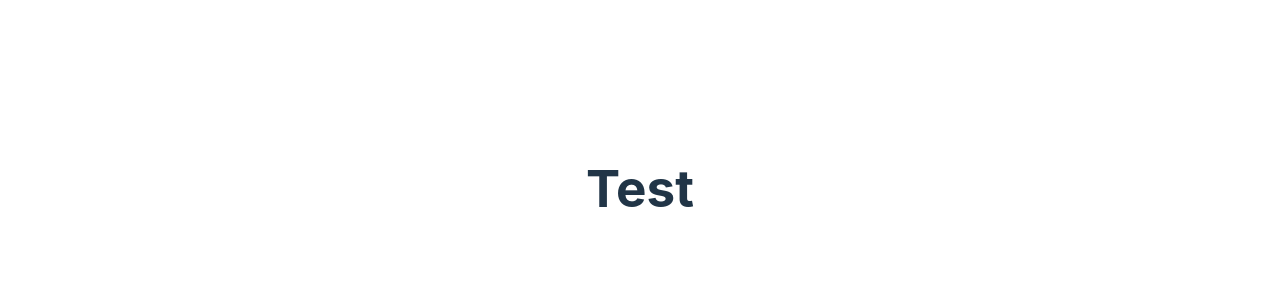
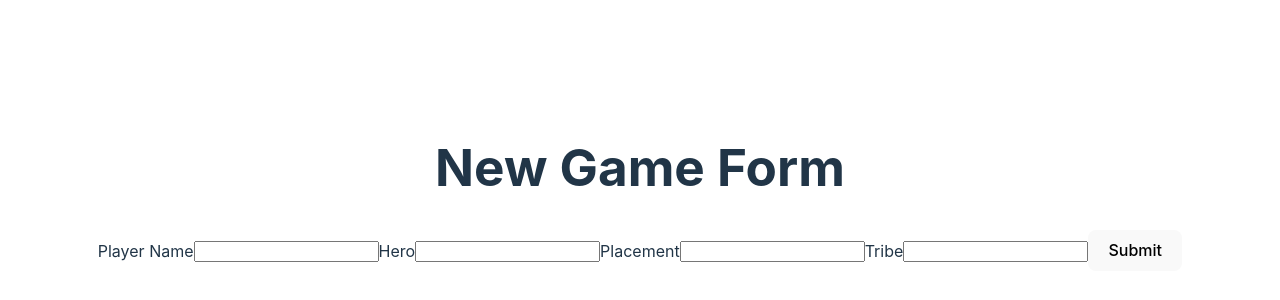
Before and after one commit to robbdouglas/hs-battlegrounds-stats, a React (Vite) app: page /new-game-form in a window 1280 px wide. Shown: the part 212-512 px from the top of the page. Built offline with nearby package versions, Linux system fonts and the light colour scheme.

Commit message:
add basic components

```diff
--- a/src/App.jsx
+++ b/src/App.jsx
@@ -1,14 +1,23 @@
 // App.jsx
 
-import './styles/App.css'
+import React from "react";
+import "./styles/App.css";
+import { BrowserRouter as Router, Route, Routes } from "react-router-dom";
+import LandingPage from "./components/LandingPage";
+import NewGameForm from "./components/NewGameForm"; // Annahme: Die Komponente NewGameForm existiert bereits
+import Stats from "./components/Stats"; // Annahme: Die Komponente Stats existiert bereits
 
 function App() {
-
   return (
-    <>
-      <h1>Test</h1>
-    </>
-  )
+    <Router>
+      <Routes>
+        <Route path="/" element={<LandingPage />} />
+        <Route path="/new-game-form" element={<NewGameForm />} />
+        <Route path="/stats" element={<Stats />} />
+        <Route path="*" element={<h1>Error 404: Page not found</h1>} />
+      </Routes>
+    </Router>
+  );
 }
 
-export default App
+export default App;
--- /dev/null
+++ b/src/components/LandingPage.jsx
@@ -0,0 +1,20 @@
+// LandingPage.jsx
+
+import React from "react";
+import { Link } from "react-router-dom";
+
+function LandingPage() {
+  return (
+    <div>
+      <h1>Hearthstone Battlegrounds Statistics</h1>
+      <Link to="/new-game-form">
+        <button className="new-game-btn">New Game</button>
+      </Link>
+      <Link to="/stats">
+        <button className="stats-btn">Stats</button>
+      </Link>
+    </div>
+  );
+}
+
+export default LandingPage;
--- /dev/null
+++ b/src/components/NewGameForm.jsx
@@ -0,0 +1,24 @@
+import React, { useState } from "react";
+
+function NewGameForm() {
+
+
+  return (
+    <div>
+      <h1>New Game Form</h1>
+        <form>
+            <label htmlFor="player-name">Player Name</label>
+            <input type="text" id="player-name" name="player-name" />
+            <label htmlFor="hero">Hero</label>
+            <input type="text" id="hero" name="hero" />
+            <label htmlFor="placement">Placement</label>
+            <input type="number" id="placement" name="placement" />
+            <label htmlFor="tribe">Tribe</label>
+            <input type="text" id="tribe" name="tribe" />
+            <button type="submit">Submit</button>
+        </form>
+    </div>
+  );
+}
+
+export default NewGameForm;
--- /dev/null
+++ b/src/components/Stats.jsx
@@ -0,0 +1,11 @@
+import React from "react";
+
+function Stats() {
+  return (
+    <div>
+      <h1>Stats</h1>
+    </div>
+  );
+}
+
+export default Stats;
```
Also changed, not shown: src/components/EnterGameStats.jsx (added, +11 -0 lines), src/contexts/AppContext.jsx (added).
